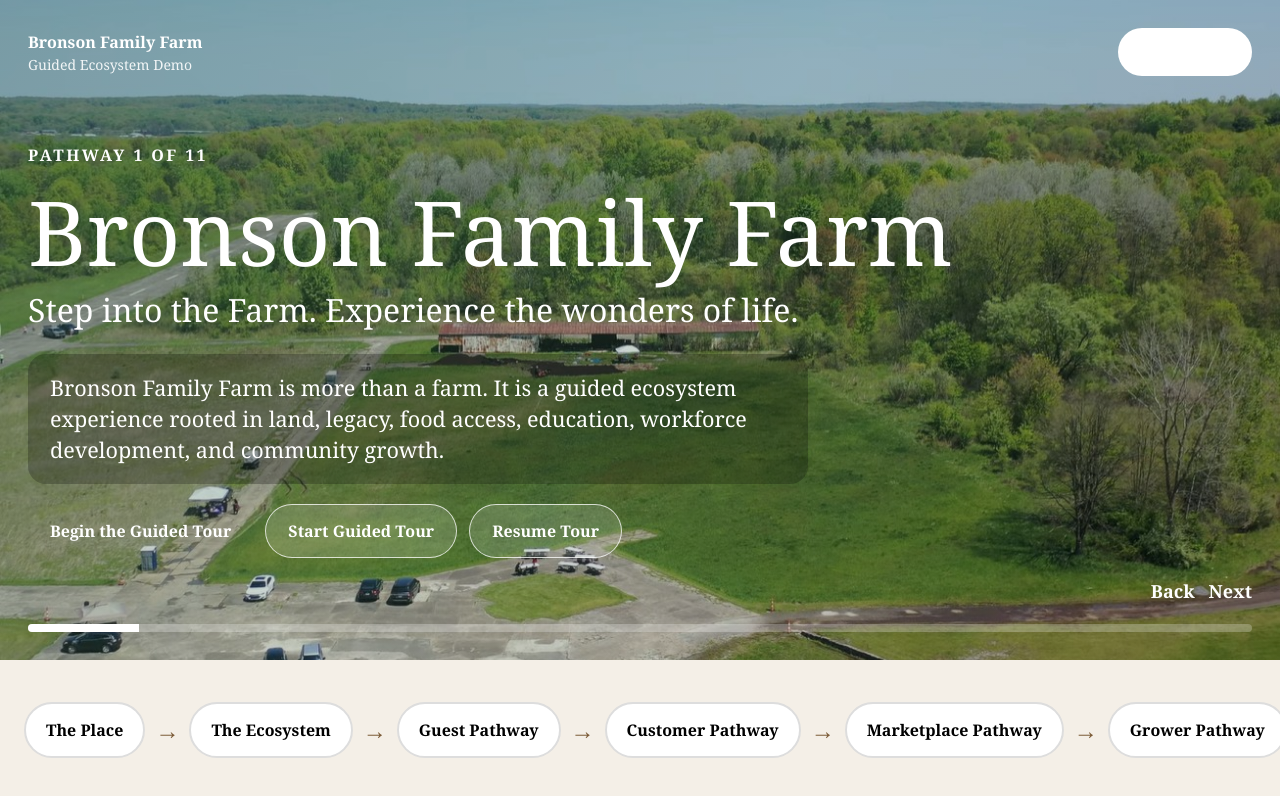
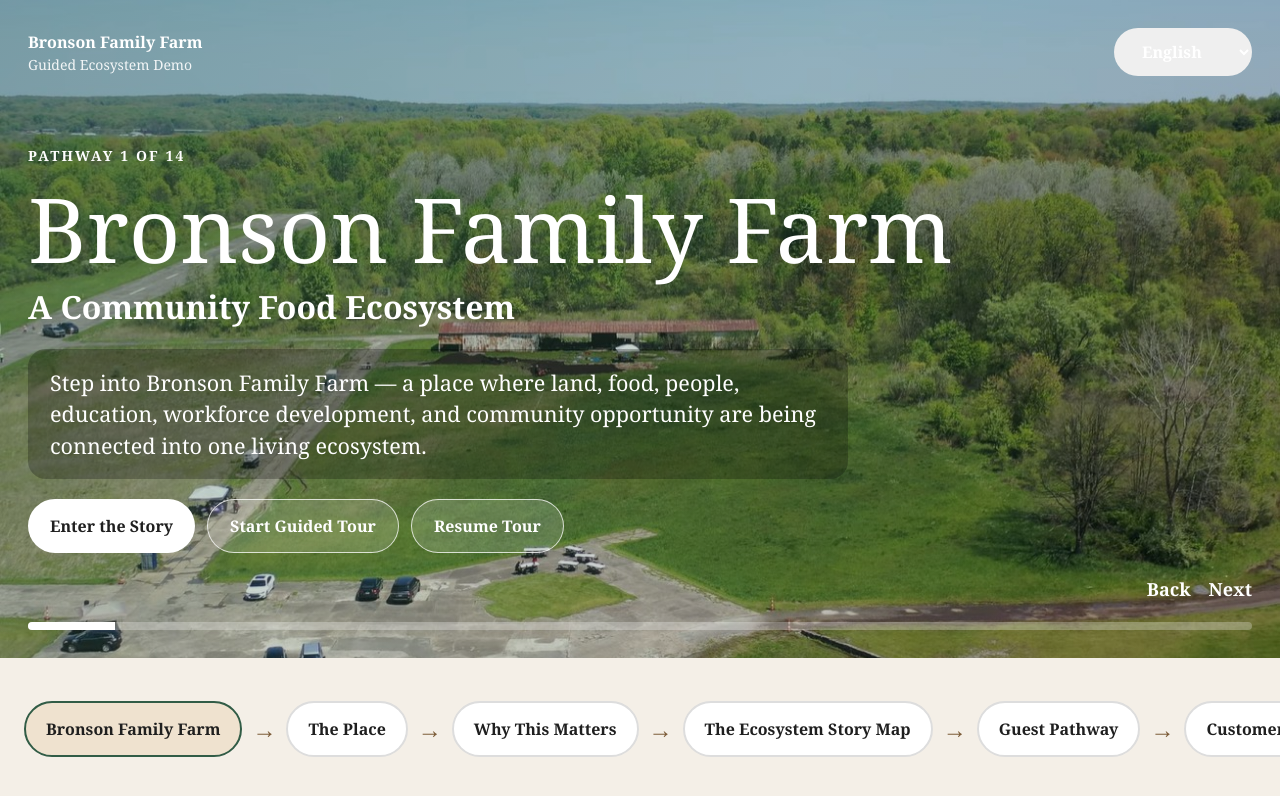
Before and after one commit to cburgessemail-gif/bronson-demo, a React (Vite) app: page / in a window 1280 px wide. Shown: the top 796 px of the page. Built offline with nearby package versions, Linux system fonts and the light colour scheme; the HTML template or start-up script is replaced by a standard one.

Commit message:
Update slide content and improve layout styles

```diff
--- a/src/App.tsx
+++ b/src/App.tsx
@@ -16,12 +16,12 @@ const slides = [
   {
     id: "entrance",
     title: "Bronson Family Farm",
-    subtitle: "Step into the Farm. Experience the wonders of life.",
+    subtitle: "A Community Food Ecosystem",
     image: IMAGES.entrance,
     color: "#315c46",
     body:
-      "Bronson Family Farm is more than a farm. It is a guided ecosystem experience rooted in land, legacy, food access, education, workforce development, and community growth.",
-    button: "Begin the Guided Tour",
+      "Step into Bronson Family Farm — a place where land, food, people, education, workforce development, and community opportunity are being connected into one living ecosystem.",
+    button: "Enter the Story",
   },
   {
     id: "place",
@@ -30,113 +30,163 @@ const slides = [
     image: IMAGES.place,
     color: "#6b4f3d",
     body:
-      "This farm is growing on historic land connected to aviation, community memory, and new possibility. What was once overlooked is becoming infrastructure for food, learning, workforce development, and agritourism.",
+      "This farm is growing on historic land connected to aviation, community memory, and new possibility. What was once overlooked is becoming infrastructure for food access, learning, workforce development, wellness, and agritourism.",
+    button: "Why This Matters",
+  },
+  {
+    id: "why",
+    title: "Why This Matters",
+    subtitle: "Food insecurity is not solved by food alone.",
+    image: IMAGES.entrance,
+    color: "#7a4f2a",
+    body:
+      "Families need access to healthy food. Growers need tools, markets, and support. Youth need real places to learn responsibility and work. Partners need a system where their resources can make a visible difference. Bronson Family Farm connects those needs into one ecosystem.",
     button: "See the Ecosystem",
   },
   {
     id: "ecosystem",
-    title: "The Ecosystem",
-    subtitle: "A connected system where every pathway leads somewhere.",
+    title: "The Ecosystem Story Map",
+    subtitle: "People enter, learn, participate, grow, buy, sell, work, partner, and reinvest.",
     image: IMAGES.entrance,
     color: "#6f4e25",
     body:
-      "The ecosystem connects guests, customers, growers, youth, partners, and the marketplace so food, knowledge, resources, and opportunity can move through the community.",
+      "Bronson Family Farm sits at the center. Around it are pathways for guests, customers, growers, youth, volunteers, value-added producers, marketplace participation, and partners. Each pathway strengthens the others so food, money, knowledge, labor, and opportunity circulate through the community.",
     button: "Explore the Pathways",
     diagram: true,
   },
   {
     id: "guest",
     title: "Guest Pathway",
-    subtitle: "Understand the vision, story, and purpose.",
+    subtitle: "People first experience the vision.",
     image: IMAGES.guest,
     color: "#365f46",
     body:
-      "Guests enter the farm story first. They learn why food access matters, why growing skills matter, and how the farm is becoming a place where families, educators, growers, and partners can see what is possible.",
-    button: "Continue",
+      "Guests enter through events, tours, stories, demonstrations, and the physical experience of the farm. They learn why growing matters, why local food matters, and why this place exists. A guest can become a customer, volunteer, grower, donor, advocate, or partner.",
+    button: "Next Pathway",
   },
   {
     id: "customer",
     title: "Customer Pathway",
-    subtitle: "Fresh food, nutrition, and repeat healthy choices.",
+    subtitle: "Fresh food becomes a repeated healthy choice.",
     image: IMAGES.customer,
     color: "#7a4f2a",
     body:
-      "Customers connect to chemical-free produce, seedlings, nutrition education, and simple ways to make healthier choices again and again.",
-    button: "Go to Marketplace Story",
+      "Customers connect to fresh, chemical-free produce, seedlings, nutrition education, and seasonal food access. The goal is not a single purchase. The goal is to help families return again and again to food that supports health, wellness, and household stability.",
+    button: "Next Pathway",
   },
   {
     id: "marketplace",
     title: "Marketplace Pathway",
-    subtitle: "Food and money circulate through the community.",
+    subtitle: "The food moves — not the farmer.",
     image: IMAGES.marketplace,
     color: "#8a6a2f",
     body:
-      "The marketplace converts interest into purchasing power. Food moves through an organized system that supports families, schools, businesses, growers, and community partners.",
-    button: "Continue",
+      "The marketplace organizes food, orders, distribution, customers, growers, schools, businesses, and community programs. This allows growers to participate in a shared system instead of traveling everywhere alone. Food and money begin to circulate locally.",
+    button: "Next Pathway",
   },
   {
     id: "grower",
     title: "Grower Pathway",
-    subtitle: "Tools, knowledge, supplies, and market participation.",
+    subtitle: "Growers receive tools, knowledge, supplies, and opportunity.",
     image: IMAGES.grower,
     color: "#466b3f",
     body:
-      "Growers need supplies, technical guidance, soil knowledge, demonstrations, markets, and support. This pathway helps growers become stronger and more connected.",
-    button: "Continue",
+      "Growers need more than land. They need seeds, tools, demonstrations, soil knowledge, irrigation support, pest education, harvesting guidance, business knowledge, and markets. This pathway helps growers become more confident, productive, and connected.",
+    button: "Next Pathway",
+  },
+  {
+    id: "valueadded",
+    title: "Value-Added Producer Pathway",
+    subtitle: "Food becomes products, enterprise, and income.",
+    image: IMAGES.marketplace,
+    color: "#7d5f32",
+    body:
+      "Produce can become sauces, canned goods, herbal products, prepared foods, seedlings, educational kits, farm experiences, and small business opportunities. This pathway helps turn growing into enterprise and strengthens the local food economy.",
+    button: "Next Pathway",
   },
   {
     id: "youth",
     title: "Youth Workforce Pathway",
-    subtitle: "Skills, responsibility, safety, and future readiness.",
+    subtitle: "The farm becomes an outdoor classroom.",
     image: IMAGES.youth,
     color: "#345c72",
     body:
-      "Youth learn by doing. The farm becomes an outdoor classroom where young people practice responsibility, teamwork, attendance, communication, safety, growing, and business skills.",
-    button: "Continue",
+      "Youth learn by doing. They practice attendance, teamwork, communication, safety, responsibility, growing, customer service, leadership, and problem-solving. The farm gives youth a real environment where work has purpose and visible results.",
+    button: "Next Pathway",
   },
   {
-    id: "partners",
+    id: "volunteer",
+    title: "Volunteer Pathway",
+    subtitle: "Community members help the ecosystem move.",
+    image: IMAGES.guest,
+    color: "#55704f",
+    body:
+      "Volunteers support planting, setup, events, education, mentoring, distribution, logistics, harvesting, and community outreach. Volunteers make the farm more than a site — they make it a shared community effort.",
+    button: "Next Pathway",
+  },
+  {
+    id: "partner",
     title: "Partner Pathway",
-    subtitle: "Align resources for community benefit.",
+    subtitle: "Organizations align resources for community benefit.",
     image: IMAGES.partners,
     color: "#51406b",
     body:
-      "Partners strengthen the ecosystem through education, health, workforce, agriculture, arts, business, civic support, and community investment.",
-    button: "See the Future",
+      "Partners bring education, health, agriculture, workforce development, arts, business support, equipment, funding, technical assistance, and civic leadership. Their participation helps the ecosystem become stronger than any single organization could be alone.",
+    button: "Next Pathway",
   },
   {
     id: "future",
-    title: "Future Agritourism Destination",
-    subtitle: "Food, family, learning, recreation, and legacy.",
+    title: "The Future",
+    subtitle: "A regional agritourism and food innovation destination.",
     image: IMAGES.future,
     color: "#9a5a2f",
     body:
-      "Bronson Family Farm is growing toward an agritourism destination with food, education, camping, youth experiences, RC activities, mini-golf, sensory spaces, and community-centered enterprise.",
-    button: "Finish Tour",
+      "Bronson Family Farm is growing toward a future with food experiences, camping, youth activities, RC programming, mini-golf, sensory spaces, education, wellness, grower supply systems, and community-centered economic development.",
+    button: "Finish the Story",
   },
   {
-    id: "thanks",
-    title: "Thank You",
-    subtitle: "We need your feedback.",
+    id: "purpose",
+    title: "The Purpose",
+    subtitle: "Grow food. Grow people. Grow community.",
     image: IMAGES.entrance,
     color: "#315c46",
     body:
-      "Thank you for experiencing the Bronson Family Farm demo. Your feedback helps shape the next version of this ecosystem.",
+      "The purpose of Bronson Family Farm is to help communities grow stronger through food access, education, workforce development, wellness, entrepreneurship, local circulation of resources, and shared participation in a living ecosystem.",
     button: "Contact Constance",
   },
 ];
 
 function EcosystemDiagram() {
+  const pathways = [
+    "Guest",
+    "Customer",
+    "Marketplace",
+    "Grower",
+    "Value-Added Producer",
+    "Youth Workforce",
+    "Volunteer",
+    "Partner",
+  ];
+
   return (
-    <div style={styles.diagram}>
-      <div style={styles.centerNode}>Bronson Family Farm Ecosystem</div>
-      {["Guest", "Customer", "Marketplace", "Grower", "Youth Workforce", "Partners"].map(
-        (item) => (
-          <div key={item} style={styles.node}>
-            {item}
+    <div style={styles.diagramWrap}>
+      <div style={styles.centerCircle}>
+        <div style={styles.centerTitle}>Bronson Family Farm</div>
+        <div style={styles.centerText}>Community Food Ecosystem</div>
+      </div>
+
+      <div style={styles.diagramGrid}>
+        {pathways.map((p) => (
+          <div key={p} style={styles.diagramNode}>
+            <span style={styles.connector}>→</span>
+            {p}
           </div>
-        )
-      )}
+        ))}
+      </div>
+
+      <div style={styles.flowLine}>
+        People enter → learn → participate → grow → buy → sell → work → partner → reinvest
+      </div>
     </div>
   );
 }
@@ -144,6 +194,7 @@ function EcosystemDiagram() {
 export default function App() {
   const [index, setIndex] = useState(0);
   const [guided, setGuided] = useState(false);
+
   const slide = slides[index];
 
   useEffect(() => {
@@ -152,14 +203,26 @@ export default function App() {
       setGuided(false);
       return;
     }
-    const timer = setTimeout(() => setIndex((i) => i + 1), 9500);
+
+    const timer = setTimeout(() => {
+      setIndex((prev) => Math.min(prev + 1, slides.length - 1));
+    }, 10500);
+
     return () => clearTimeout(timer);
   }, [guided, index]);
 
-  const progress = useMemo(() => ((index + 1) / slides.length) * 100, [index]);
+  const progress = useMemo(
+    () => ((index + 1) / slides.length) * 100,
+    [index]
+  );
 
   const next = () => setIndex((i) => Math.min(i + 1, slides.length - 1));
   const back = () => setIndex((i) => Math.max(i - 1, 0));
+
+  const startTour = () => {
+    setIndex(0);
+    setGuided(true);
+  };
 
   const contact = () => {
     window.location.href =
@@ -169,7 +232,7 @@ export default function App() {
   return (
     <div style={styles.page}>
       <section style={styles.hero}>
-        <img src={slide.image} alt="" style={styles.image} />
+        <img src={slide.image} alt={slide.title} style={styles.image} />
 
         <div
           style={{
@@ -182,11 +245,22 @@ export default function App() {
               <strong>Bronson Family Farm</strong>
               <div style={styles.small}>Guided Ecosystem Demo</div>
             </div>
-            <button style={styles.language}>Language</button>
+
+            <select style={styles.select} defaultValue="en">
+              <option value="en">English</option>
+              <option value="es">Español</option>
+              <option value="tl">Tagalog</option>
+              <option value="it">Italiano</option>
+              <option value="he">Hebrew</option>
+              <option value="fr">Français</option>
+            </select>
           </header>
 
           <main style={styles.content}>
-            <div style={styles.kicker}>Pathway {index + 1} of {slides.length}</div>
+            <div style={styles.kicker}>
+              Pathway {index + 1} of {slides.length}
+            </div>
+
             <h1 style={styles.title}>{slide.title}</h1>
             <h2 style={styles.subtitle}>{slide.subtitle}</h2>
 
@@ -201,24 +275,31 @@ export default function App() {
               >
                 {slide.button}
               </button>
+
+              <button style={styles.secondary} onClick={startTour}>
+                Start Guided Tour
+              </button>
+
               <button
                 style={styles.secondary}
-                onClick={() => {
-                  setIndex(0);
-                  setGuided(true);
-                }}
+                onClick={() => setGuided((g) => !g)}
               >
-                Start Guided Tour
-              </button>
-              <button style={styles.secondary} onClick={() => setGuided(!guided)}>
                 {guided ? "Pause Tour" : "Resume Tour"}
               </button>
             </div>
           </main>
 
           <div style={styles.nav}>
-            <button style={styles.navBtn} onClick={back}>Back</button>
-            <button style={styles.navBtn} onClick={next}>Next</button>
+            <button style={styles.navBtn} onClick={back} disabled={index === 0}>
+              Back
+            </button>
+            <button
+              style={styles.navBtn}
+              onClick={next}
+              disabled={index === slides.length - 1}
+            >
+              Next
+            </button>
           </div>
 
           <div style={styles.progressWrap}>
@@ -228,19 +309,19 @@ export default function App() {
       </section>
 
       <section style={styles.pathwayMap}>
-        {slides.slice(1, -1).map((s, i) => (
+        {slides.map((s, i) => (
           <React.Fragment key={s.id}>
             <button
-              onClick={() => setIndex(slides.findIndex((x) => x.id === s.id))}
+              onClick={() => setIndex(i)}
               style={{
                 ...styles.pathBtn,
-                background: s.id === slide.id ? "#efe2cf" : "#fff",
-                borderColor: s.id === slide.id ? s.color : "#ddd",
+                background: i === index ? "#efe2cf" : "#fff",
+                borderColor: i === index ? s.color : "#ddd",
               }}
             >
               {s.title}
             </button>
-            {i < slides.slice(1, -1).length - 1 && <span style={styles.arrow}>→</span>}
+            {i < slides.length - 1 && <span style={styles.arrow}>→</span>}
           </React.Fragment>
         ))}
       </section>
@@ -249,57 +330,132 @@ export default function App() {
 }
 
 const styles: Record<string, React.CSSProperties> = {
-  page: { minHeight: "100vh", background: "#f4efe7", fontFamily: "Georgia, serif" },
-  hero: { position: "relative", minHeight: "calc(100vh - 140px)", overflow: "hidden" },
-  image: { position: "absolute", inset: 0, width: "100%", height: "100%", objectFit: "cover" },
+  page: {
+    minHeight: "100vh",
+    background: "#f4efe7",
+    fontFamily: "Georgia, 'Times New Roman', serif",
+    color: "#1f1f1f",
+  },
+  hero: {
+    position: "relative",
+    minHeight: "calc(100vh - 142px)",
+    overflow: "hidden",
+  },
+  image: {
+    position: "absolute",
+    inset: 0,
+    width: "100%",
+    height: "100%",
+    objectFit: "cover",
+  },
   overlay: {
     position: "absolute",
     inset: 0,
     color: "white",
-    padding: 28,
+    padding: "28px",
     display: "flex",
     flexDirection: "column",
     justifyContent: "space-between",
   },
-  topbar: { display: "flex", justifyContent: "space-between", alignItems: "center" },
-  small: { fontSize: 14, opacity: 0.9 },
-  language: { border: "none", borderRadius: 999, padding: "12px 30px", background: "#fff" },
-  content: { maxWidth: 940 },
-  kicker: { letterSpacing: ".15em", textTransform: "uppercase", fontWeight: 800 },
-  title: { fontSize: "clamp(3rem, 7vw, 6rem)", lineHeight: 0.95, margin: "22px 0 12px" },
-  subtitle: { fontSize: "clamp(1.25rem, 2.5vw, 2rem)", margin: "0 0 20px" },
+  topbar: {
+    display: "flex",
+    justifyContent: "space-between",
+    alignItems: "center",
+    gap: "16px",
+  },
+  small: {
+    fontSize: "14px",
+    opacity: 0.9,
+  },
+  select: {
+    border: "none",
+    borderRadius: "999px",
+    padding: "12px 24px",
+    fontWeight: 800,
+  },
+  content: {
+    maxWidth: "1080px",
+  },
+  kicker: {
+    letterSpacing: ".15em",
+    textTransform: "uppercase",
+    fontWeight: 900,
+    fontSize: "14px",
+  },
+  title: {
+    fontSize: "clamp(3rem, 7vw, 6rem)",
+    lineHeight: 0.95,
+    margin: "20px 0 12px",
+  },
+  subtitle: {
+    fontSize: "clamp(1.2rem, 2.6vw, 2rem)",
+    margin: "0 0 18px",
+    fontWeight: 700,
+    maxWidth: "980px",
+  },
   body: {
-    fontSize: "clamp(1.05rem, 1.7vw, 1.35rem)",
+    fontSize: "clamp(1rem, 1.8vw, 1.35rem)",
     lineHeight: 1.45,
-    background: "rgba(0,0,0,.24)",
+    background: "rgba(0,0,0,.25)",
     padding: "18px 22px",
-    borderRadius: 18,
-    maxWidth: 780,
+    borderRadius: "18px",
+    maxWidth: "820px",
   },
-  actions: { display: "flex", gap: 12, flexWrap: "wrap", marginTop: 20 },
-  primary: { border: "none", borderRadius: 999, padding: "14px 22px", fontWeight: 800 },
+  actions: {
+    display: "flex",
+    gap: "12px",
+    flexWrap: "wrap",
+    marginTop: "20px",
+  },
+  primary: {
+    border: "none",
+    borderRadius: "999px",
+    padding: "14px 22px",
+    fontWeight: 900,
+    cursor: "pointer",
+    background: "#fff",
+    color: "#1f1f1f",
+  },
   secondary: {
     border: "1px solid rgba(255,255,255,.75)",
-    borderRadius: 999,
+    borderRadius: "999px",
     padding: "14px 22px",
-    fontWeight: 800,
+    fontWeight: 900,
+    cursor: "pointer",
     background: "rgba(255,255,255,.15)",
     color: "#fff",
   },
-  nav: { position: "absolute", right: 28, bottom: 55, display: "flex", gap: 14 },
-  navBtn: { border: "none", background: "transparent", color: "#fff", fontWeight: 900, fontSize: 18 },
+  nav: {
+    position: "absolute",
+    right: "28px",
+    bottom: "55px",
+    display: "flex",
+    gap: "18px",
+  },
+  navBtn: {
+    border: "none",
+    background: "transparent",
+    color: "#fff",
+    fontWeight: 900,
+    fontSize: "18px",
+    cursor: "pointer",
+  },
   progressWrap: {
-    height: 8,
-    background: "rgba(255,255,255,.25)",
-    borderRadius: 999,
+    height: "8px",
+    background: "rgba(255,255,255,.28)",
+    borderRadius: "999px",
     overflow: "hidden",
   },
-  progress: { height: "100%", background: "#fff", transition: "width .6s ease" },
+  progress: {
+    height: "100%",
+    background: "#fff",
+    transition: "width .6s ease",
+  },
   pathwayMap: {
-    minHeight: 140,
+    minHeight: "142px",
     display: "flex",
     alignItems: "center",
-    gap: 10,
+    gap: "10px",
     padding: "18px 24px",
     overflowX: "auto",
     background: "#f4efe7",
@@ -307,35 +463,71 @@ const styles: Record<string, React.CSSProperties> = {
   pathBtn: {
     whiteSpace: "nowrap",
     border: "2px solid #ddd",
-    borderRadius: 999,
+    borderRadius: "999px",
     padding: "14px 20px",
     fontWeight: 900,
     cursor: "pointer",
   },
-  arrow: { fontSize: 24, fontWeight: 900, color: "#7b5b37" },
-  diagram: {
-    display: "flex",
-    flexWrap: "wrap",
-    gap: 14,
+  arrow: {
+    fontSize: "24px",
+    fontWeight: 900,
+    color: "#7b5b37",
+  },
+  diagramWrap: {
+    display: "grid",
+    gridTemplateColumns: "280px 1fr",
+    gap: "18px",
     alignItems: "center",
-    margin: "18px 0",
-    maxWidth: 900,
+    maxWidth: "1050px",
+    margin: "16px 0",
   },
-  centerNode: {
+  centerCircle: {
+    minHeight: "210px",
+    borderRadius: "50%",
     background: "rgba(255,255,255,.92)",
     color: "#2b2b2b",
-    padding: "18px 24px",
-    borderRadius: 22,
+    display: "flex",
+    flexDirection: "column",
+    justifyContent: "center",
+    alignItems: "center",
+    textAlign: "center",
+    padding: "24px",
+    boxShadow: "0 18px 40px rgba(0,0,0,.26)",
+  },
+  centerTitle: {
+    fontSize: "26px",
     fontWeight: 900,
-    fontSize: 22,
-    boxShadow: "0 10px 30px rgba(0,0,0,.25)",
+    lineHeight: 1.05,
   },
-  node: {
-    background: "rgba(255,255,255,.82)",
+  centerText: {
+    marginTop: "8px",
+    fontSize: "16px",
+    fontWeight: 700,
+  },
+  diagramGrid: {
+    display: "grid",
+    gridTemplateColumns: "repeat(2, minmax(190px, 1fr))",
+    gap: "12px",
+  },
+  diagramNode: {
+    background: "rgba(255,255,255,.86)",
     color: "#2b2b2b",
     padding: "14px 18px",
-    borderRadius: 999,
+    borderRadius: "999px",
     fontWeight: 900,
     boxShadow: "0 8px 20px rgba(0,0,0,.18)",
   },
+  connector: {
+    color: "#7b5b37",
+    fontWeight: 900,
+    marginRight: "8px",
+  },
+  flowLine: {
+    gridColumn: "1 / -1",
+    background: "rgba(0,0,0,.28)",
+    padding: "14px 18px",
+    borderRadius: "16px",
+    fontWeight: 800,
+    textAlign: "center",
+  },
 };
```
